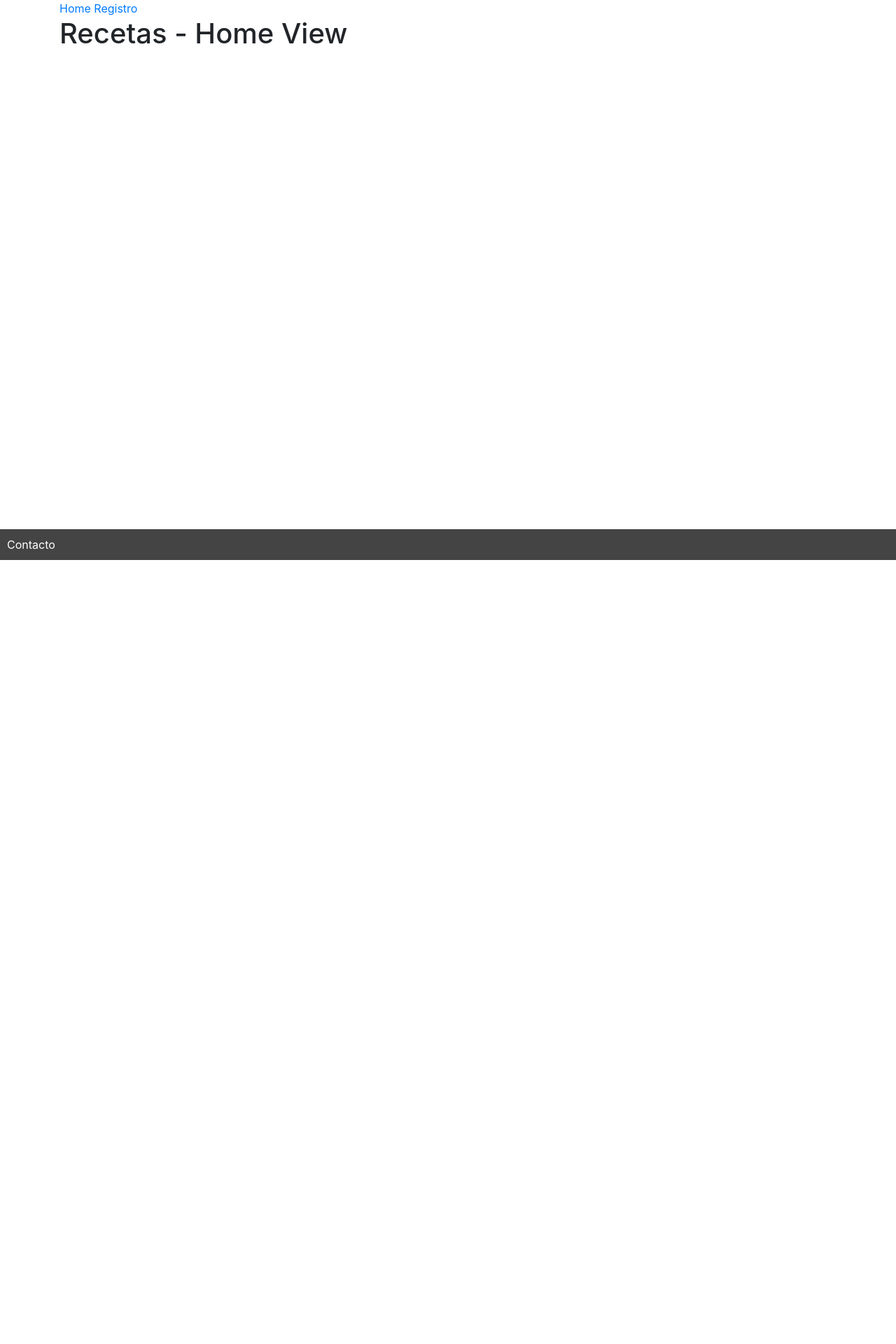
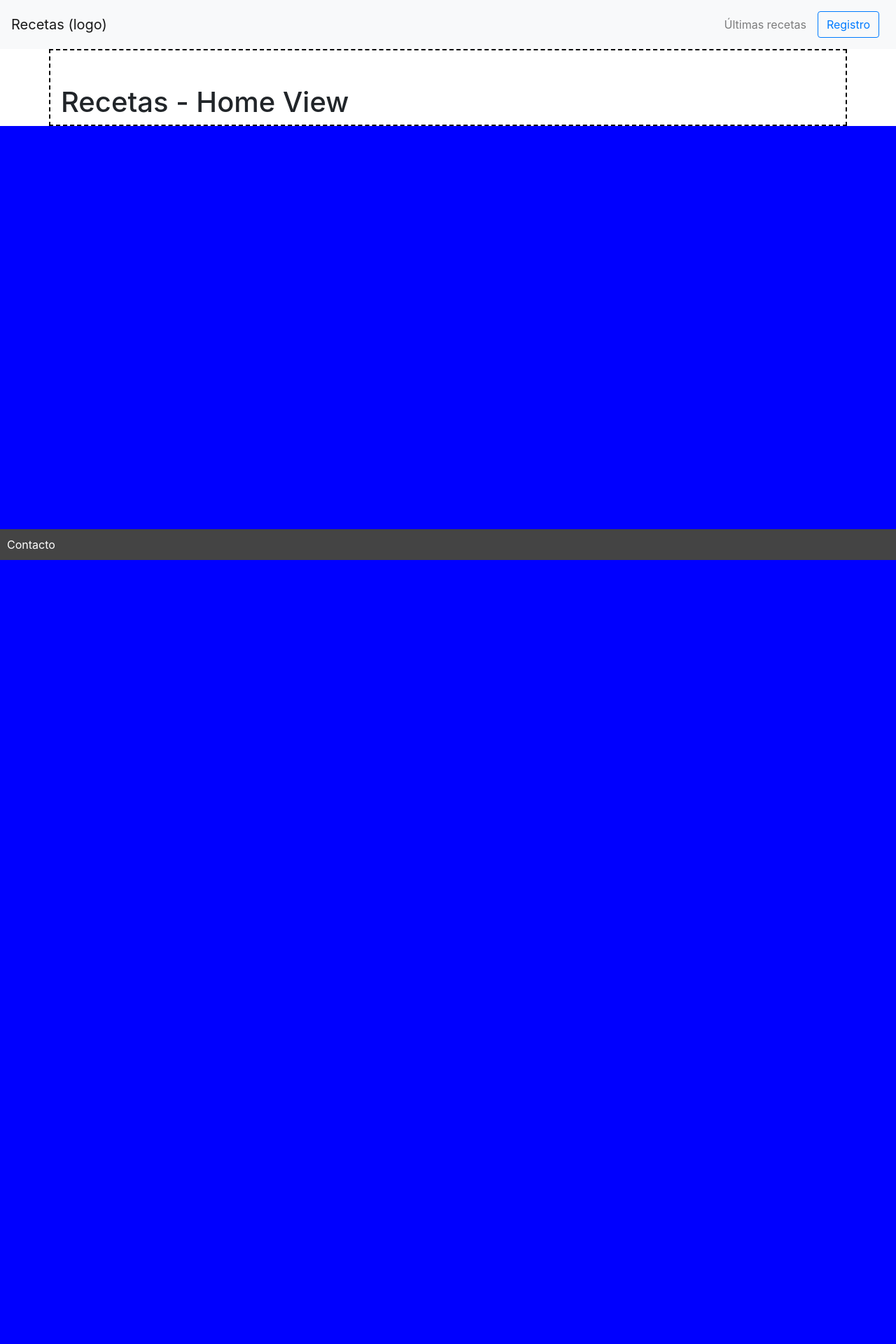
Before and after one commit to luism240174/recetas_curso, a Django app: page /home/ in a window 1280 px wide. Shown: the top 1920 px of the page at 70% size. Run offline with Django 3.2, Linux system fonts and the light colour scheme; some libraries are stand-ins or nearby versions.

Commit message:
11-25-20

```diff
--- a/recetas/recetas/static/recetas/css/main.css
+++ b/recetas/recetas/static/recetas/css/main.css
@@ -1,7 +1,14 @@
 html {
     overflow-y: scroll;
     height: 401%;
+    background-color: blue;
 }
+
+header .navbar-nav {
+
+    align-items: center;
+}
+
 footer {
     position: absolute;
     bottom: 0;
@@ -16,3 +23,8 @@ footer a, footer a:hover {
     text-decoration: none;
 
 }
+
+.main-container {
+    padding-top: 50px;
+    border: 2px dashed black;
+}
--- a/recetas/recetas/templates/base.html
+++ b/recetas/recetas/templates/base.html
@@ -20,13 +20,37 @@
 <body>
 
     <header>
+        <nav class="navbar navbar-expand-lg navbar-light bg-light">
+            <a class="navbar-brand" href="{% url 'home' %}">Recetas (logo)</a>
+            <button class="navbar-toggler" type="button" data-toggle="collapse" data-target="#navbarNav" aria-controls="navbarNav" aria-expanded="false" aria-label="Toggle navigation">
+              <span class="navbar-toggler-icon"></span>
+            </button>
+            <div class="collapse navbar-collapse" id="navbarNav">
+              <ul class="navbar-nav ml-auto">
+
+                <li class="nav-item">
+                    <a class="nav-link" href="#">&Uacute;ltimas recetas</a>
+                </li>
+
+                <li class="nav-item">
+                  <a class="nav-link" href="{% url 'registro' %}"><button type="button" class="btn btn-outline-primary">Registro</button>
+                  </a>
+                </li>
+
+              </ul>
+            </div>
+          </nav>
+
+
+        <!--
         <div class='container'>
         <a href="{% url 'home' %}">Home</a>
         <a href="{% url 'registro' %}">Registro</a>
         </div>
+        -->
     </header>
 
-    <div class='container'>
+    <div class='container main-container'>
     {% block content %}
 
     {% endblock %}
```
